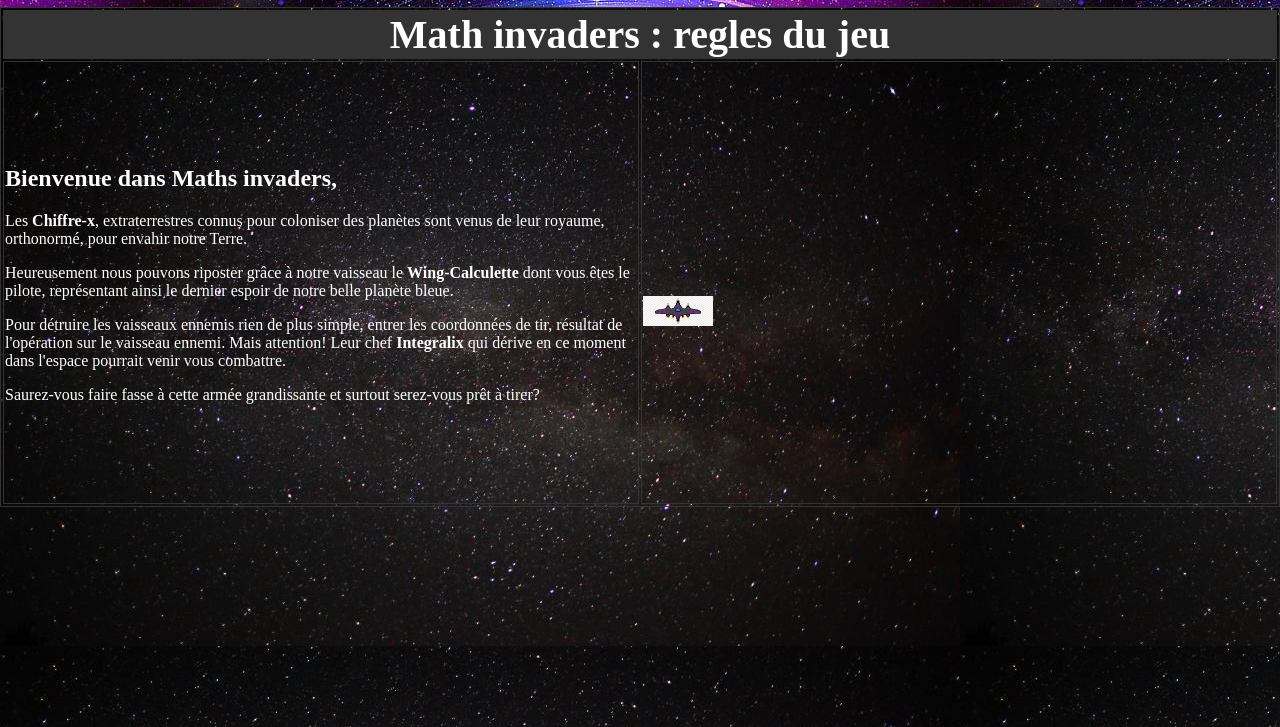
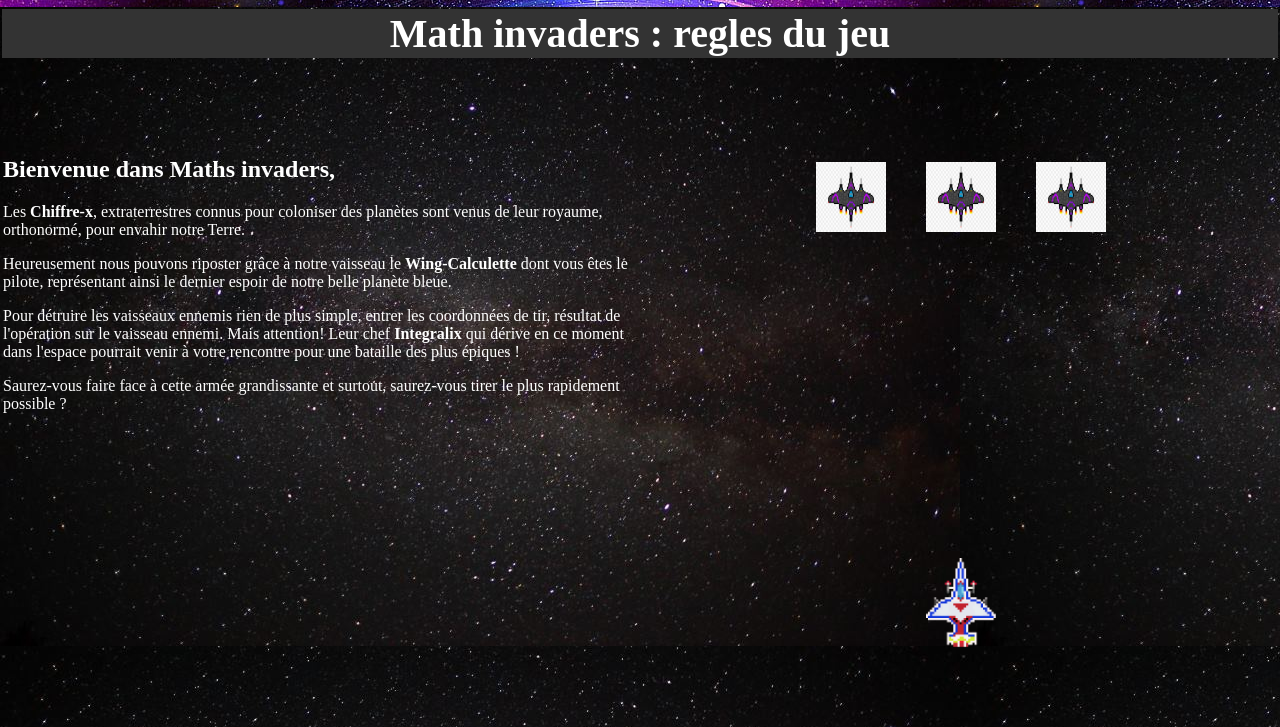
Before and after one commit to Craftor3000/Math-Invaders, a plain HTML site: page math_invaders.html in a window 1280 px wide. Shown: the part 73-800 px from the top of the page. Drawn offline with Linux system fonts and the light colour scheme.

Commit message:
Animation présentation

```diff
--- a/math_invaders.html
+++ b/math_invaders.html
@@ -31,7 +31,7 @@
 
 		<div id="f_regles">
 
-			<table class="center">
+			<table>
   				<thead>
     				<tr>
       					<th colspan="2">Math invaders : regles du jeu</th>
@@ -42,10 +42,15 @@
       					<td> <h2>Bienvenue dans Maths invaders, </h2>
       					<p>Les <b>Chiffre-x</b>, extraterrestres connus pour coloniser des planètes sont venus de leur royaume, orthonormé, pour envahir notre Terre.</p>
       					<p>Heureusement nous pouvons riposter grâce à notre vaisseau le <b>Wing-Calculette</b> dont vous êtes le pilote, représentant ainsi le dernier espoir de notre belle planète bleue.</p>
-      					<p>Pour détruire les vaisseaux ennemis rien de plus simple, entrer les coordonnées de tir, résultat de l'opération sur le vaisseau ennemi. Mais attention! Leur chef <b>Integralix</b> qui dérive en ce moment dans l'espace pourrait venir vous combattre.</p>
-      					<p>Saurez-vous faire fasse à cette armée grandissante et surtout serez-vous prêt à tirer?</p>
+      					<p>Pour détruire les vaisseaux ennemis rien de plus simple, entrer les coordonnées de tir, résultat de l'opération sur le vaisseau ennemi. Mais attention! Leur chef <b>Integralix</b> qui dérive en ce moment dans l'espace pourrait venir à votre rencontre pour une bataille des plus épiques !</p>
+      					<p>Saurez-vous faire face à cette armée grandissante et surtout, saurez-vous tirer le plus rapidement possible ?</p>
       					</td>
-      					<td><img src="images/ennemi.jpg" id= "ennemi_demo" alt="ennemi démo"></td>
+      					<td id="demo">
+      						<img src="images/joueur.png" id="joueur_demo" alt="joueur démo">
+      						<img src="images/ennemi.jpg" class="ennemi_demo" alt="ennemi démo">
+      						<img src="images/ennemi.jpg" class="ennemi_demo" alt="ennemi démo">
+      						<img src="images/ennemi.jpg" class="ennemi_demo" alt="ennemi démo">
+      					</td>
     				</tr>
   				</tbody>
 			</table>
--- a/scripts/math_invaders.js
+++ b/scripts/math_invaders.js
@@ -315,17 +315,21 @@ function avancement_vaisseaux() {
 
 
 function affiche_regles() {
+	fenetre = [true, false, false];
+	demo();
 	f_regles.style.visibility = "visible";
 	f_jeu.style.visibility = "hidden";
 	f_parametres.style.visibility = "hidden";
 	fin_jeu();
 };
 function affiche_jeu() {
+	fenetre = [false, true, true];
 	f_regles.style.visibility = "hidden";
 	f_jeu.style.visibility = "visible";
 	f_parametres.style.visibility = "hidden";
 };
 function affiche_parametres() {
+	fenetre = [false, false, true];
 	f_regles.style.visibility = "hidden";
 	f_jeu.style.visibility = "hidden";
 	f_parametres.style.visibility = "visible";
@@ -334,10 +338,15 @@ function affiche_parametres() {
 
 async function demo(){
 	let avance = 0;
-	while (avance < 300){
-		avance += 10
-		ennemi_demo.style.margin = avance.toString() + "px 0px 0px 0px";
-		await timer(1000);
+	while (fenetre[0]){
+		avance += 1
+		for (let i = ennemi_demo.length - 1; i >= 0; i--) {
+			ennemi_demo[i].style.margin = avance.toString() + "px 20px 0px 20px";
+		}
+		await timer(50);
+		if (avance == 350) {
+			avance = 0;
+		}
 	}
 }
 
@@ -360,6 +369,7 @@ const f_jeu = document.querySelector("#f_jeu");
 const f_parametres = document.querySelector("#f_parametres");
 const espace = document.querySelector("#espace_jeu");
 
+const ennemi_demo = document.querySelectorAll(".ennemi_demo");
 const joueur = document.querySelector("#joueur");
 const ennemi_gauche = document.querySelector("#ennemi_gauche");
 const ennemi_centre = document.querySelector("#ennemi_centre");
@@ -381,6 +391,7 @@ const boss_4 = document.querySelector("#boss_4");
 const boss_5 = document.querySelector("#boss_5");
 const groupes_boss = [boss_1, boss_2, boss_3, boss_4, boss_5];
 
+var fenetre = [true, false, false];
 var jeu_en_cours = false;
 var boss_en_cours = false;
 var phase = 0;
--- a/styles/math_invaders.css
+++ b/styles/math_invaders.css
@@ -56,32 +56,37 @@ img#logo {
 	justify-content: center;
 }
 
-table,
-td {
+table, td {
 	width: 100%;
-  border: 1px solid #333;
-  margin-bottom: 100px;
+	height: 100%;
 	color:white;
 }
+
 th {
 	height: 30px;
 	font-size:40px;
 	color: white;
 }
 
-
-
-table.center {
+table {
 	height:500px;
 	margin-left: auto;
 	margin-right: auto;
 	table-layout: fixed;
  }
-thead,
-tfoot {
+
+thead, tfoot {
 	background-color: #333;
 	color: #fff;
 }
+
+#demo {
+	display: flex;
+	justify-content: center;
+}
+
+
+
 
 #f_regles {
 	visibility: visible;
@@ -98,6 +103,8 @@ tfoot {
 }
 
 
+
+
 #entrees {
 	position: absolute;
 	display: flex;
@@ -107,6 +114,7 @@ tfoot {
 	width: 33%;
 	color: #58D3F7;
 }
+
 #espace_jeu {
 	position: sticky;
 	display: flex;
@@ -131,6 +139,7 @@ tfoot {
 	color: #708bb8;
 	font-family: monospace;
 }
+
 #commencer {
 	position: absolute;
 	top: 30%;
@@ -141,9 +150,13 @@ tfoot {
 	border-color: black;
 	background-color: #2E2E2E;
 }
+
 #commencer:hover {
 	background-color: #585858;
 }
+
+
+
 
 #grp_boss {
 	visibility: hidden;
@@ -190,9 +203,12 @@ tfoot {
 	width: 70px;
 	height: 70px;
 }
-#ennemi_gauche , #ennemi_centre , #ennemi_droite , #ennemi_demo {
+#ennemi_gauche , #ennemi_centre , #ennemi_droite , .ennemi_demo {
 	width: 70px;
 	height: 70px;
+}
+.ennemi_demo {
+	margin: 0px 20px;
 }
 #operation_gauche , #operation_centre , #operation_droite {
 	position: absolute;
@@ -215,6 +231,13 @@ tfoot {
 	width:70px;
 }
 
+#joueur_demo {
+	position: absolute;
+	top: 550px;
+	height: 91px;
+	width: 70px;
+}
+
 #score {
 	position: absolute;
 	top: 0px;
@@ -234,10 +257,3 @@ tfoot {
 	left: 200px;
 	width: 400px;
 }
-
-#ennemi_demo {
-	height: 30px;
-	width: 30 px;
-	right:200px ;
-	top:300px;
-}
```
Also changed, not shown: 1 other file. Lines whose indentation alone changed are shown as unchanged.
